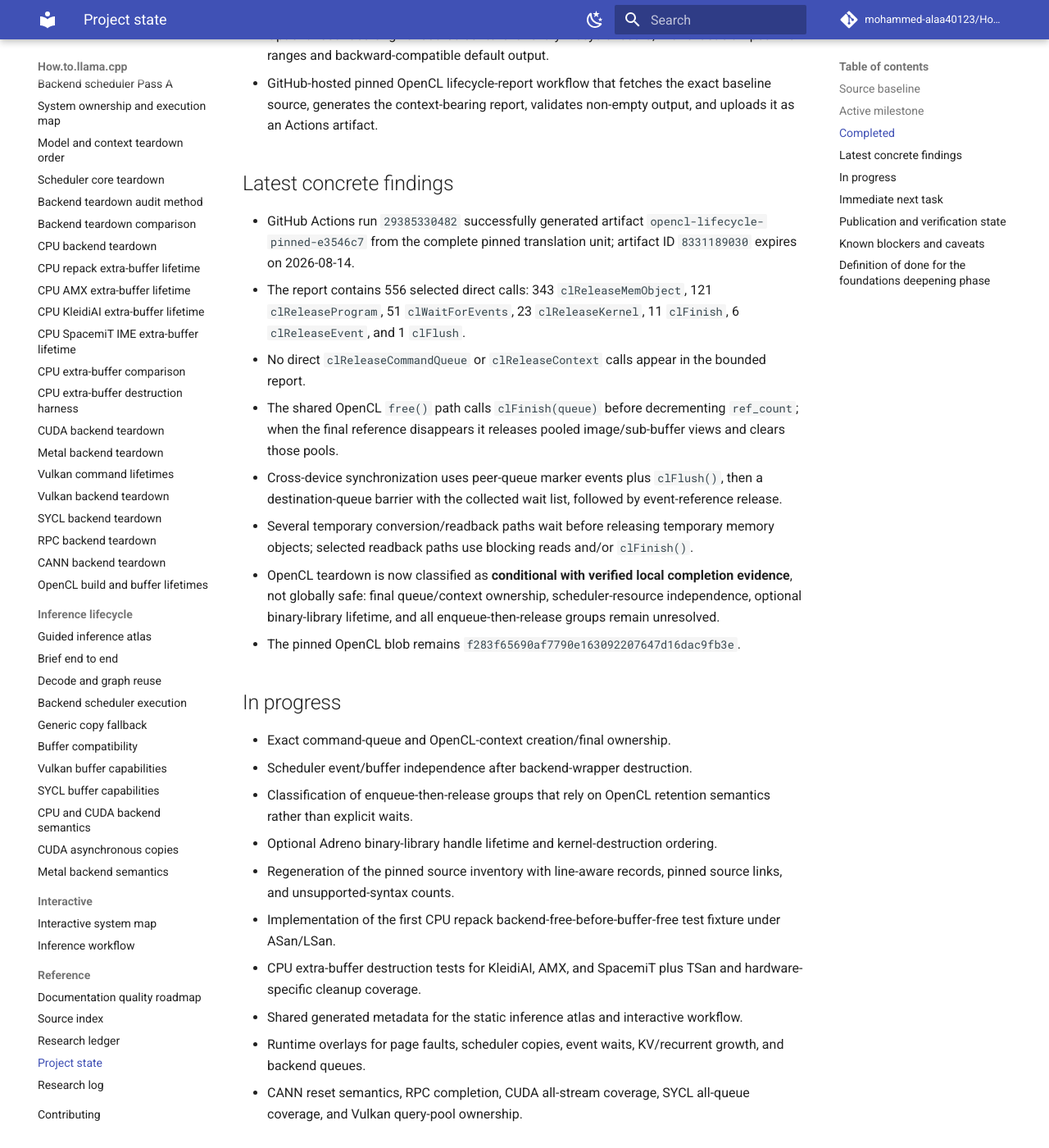
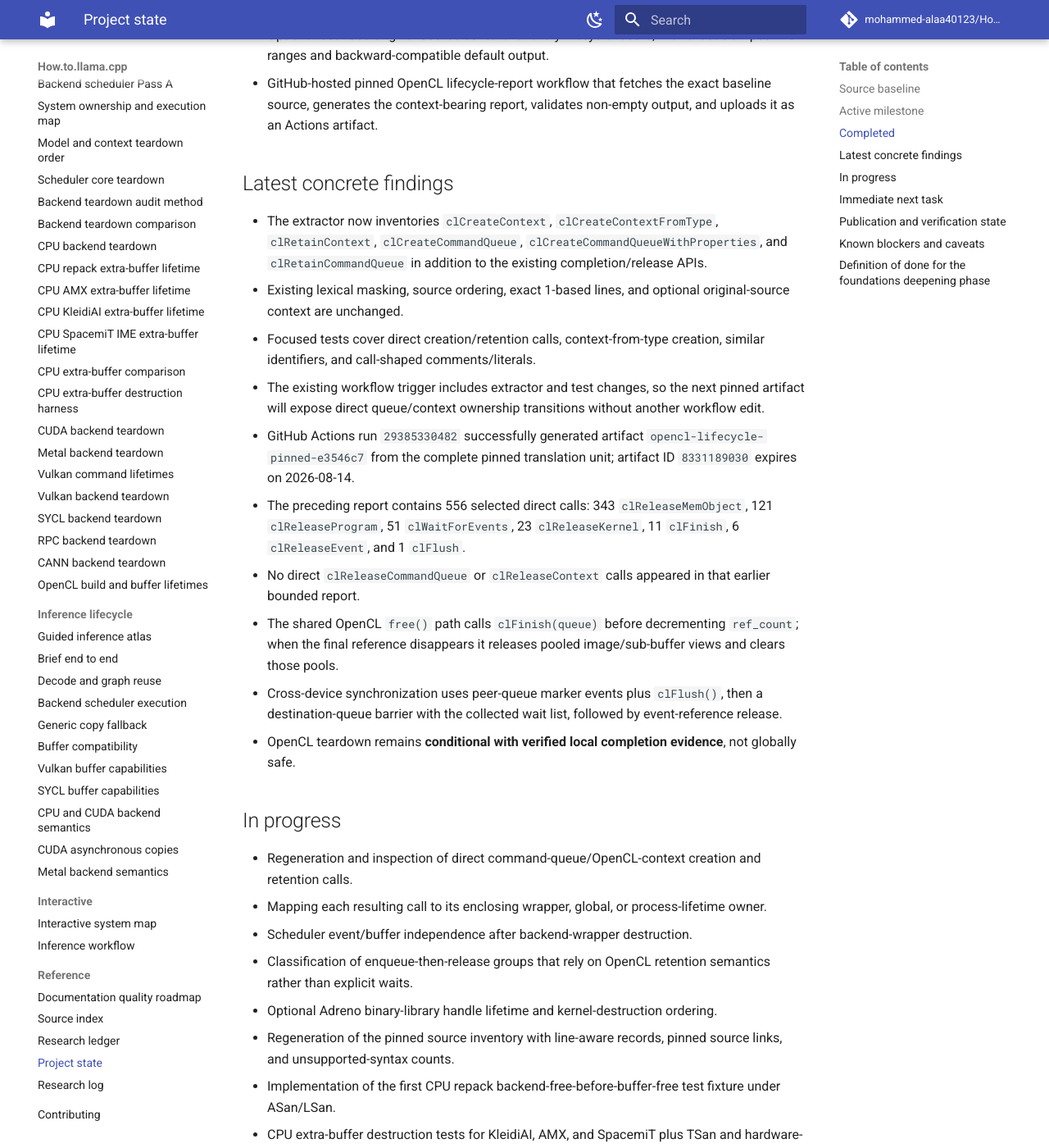
Before and after one commit to mohammed-alaa40123/How.to.llama.cpp, an MkDocs documentation site: the page built from docs/reference/project-state.md, in a window 1280 px wide and 1400 px high, scrolled down 1749 px. Shown: the whole window at 82% size. Built offline with MkDocs 1.6.1 and Material for MkDocs 9.7.7, drawn with Linux system fonts in a browser that asks for light colours; comment, search, counter and statistics services are not loaded; some of the changed text lies outside the part shown.

Commit message:
docs: update state for OpenCL ownership-call inventory

````diff
--- a/docs/reference/project-state.md
+++ b/docs/reference/project-state.md
@@ -34,7 +34,7 @@ Read this file after the root README on every run. It is the compact checkpoint
 - Python unit tests split into source-index, boundary, unsupported-syntax, function-try-block, OpenCL lifecycle, and interactive-link suites, followed by a full discovery guard.
 - Source-index exact-line support for attributes, trailing returns, bounded constraints, operators, qualified special members, parenthesized initializer lists, and delegating constructors.
 - Negative boundary tests plus bounded telemetry for braced/multiline constructor initializers and constructor function-try-blocks.
-- Bounded OpenCL lifecycle-call extractor for completion/wait and queue/context/program/kernel/event/buffer release calls.
+- Bounded OpenCL lifecycle-call extractor for direct queue/context creation and retention plus completion/wait and queue/context/program/kernel/event/buffer releases.
 - C/C++ comment and quoted-literal masking for lifecycle extraction while preserving exact source offsets and line numbers.
 - Function-try initializer-line guard preventing `try : member(...) {` from becoming a false ordinary-function symbol.
 - Optional bounded original-source context for every lifecycle record, with exact clamped line ranges and backward-compatible default output.
@@ -42,18 +42,21 @@ Read this file after the root README on every run. It is the compact checkpoint
 
 ## Latest concrete findings
 
+- The extractor now inventories `clCreateContext`, `clCreateContextFromType`, `clRetainContext`, `clCreateCommandQueue`, `clCreateCommandQueueWithProperties`, and `clRetainCommandQueue` in addition to the existing completion/release APIs.
+- Existing lexical masking, source ordering, exact 1-based lines, and optional original-source context are unchanged.
+- Focused tests cover direct creation/retention calls, context-from-type creation, similar identifiers, and call-shaped comments/literals.
+- The existing workflow trigger includes extractor and test changes, so the next pinned artifact will expose direct queue/context ownership transitions without another workflow edit.
 - GitHub Actions run `29385330482` successfully generated artifact `opencl-lifecycle-pinned-e3546c7` from the complete pinned translation unit; artifact ID `8331189030` expires on 2026-08-14.
-- The report contains 556 selected direct calls: 343 `clReleaseMemObject`, 121 `clReleaseProgram`, 51 `clWaitForEvents`, 23 `clReleaseKernel`, 11 `clFinish`, 6 `clReleaseEvent`, and 1 `clFlush`.
-- No direct `clReleaseCommandQueue` or `clReleaseContext` calls appear in the bounded report.
+- The preceding report contains 556 selected direct calls: 343 `clReleaseMemObject`, 121 `clReleaseProgram`, 51 `clWaitForEvents`, 23 `clReleaseKernel`, 11 `clFinish`, 6 `clReleaseEvent`, and 1 `clFlush`.
+- No direct `clReleaseCommandQueue` or `clReleaseContext` calls appeared in that earlier bounded report.
 - The shared OpenCL `free()` path calls `clFinish(queue)` before decrementing `ref_count`; when the final reference disappears it releases pooled image/sub-buffer views and clears those pools.
 - Cross-device synchronization uses peer-queue marker events plus `clFlush()`, then a destination-queue barrier with the collected wait list, followed by event-reference release.
-- Several temporary conversion/readback paths wait before releasing temporary memory objects; selected readback paths use blocking reads and/or `clFinish()`.
-- OpenCL teardown is now classified as **conditional with verified local completion evidence**, not globally safe: final queue/context ownership, scheduler-resource independence, optional binary-library lifetime, and all enqueue-then-release groups remain unresolved.
-- The pinned OpenCL blob remains `f283f65690af7790e163092207647d16dac9fb3e`.
+- OpenCL teardown remains **conditional with verified local completion evidence**, not globally safe.
 
 ## In progress
 
-- Exact command-queue and OpenCL-context creation/final ownership.
+- Regeneration and inspection of direct command-queue/OpenCL-context creation and retention calls.
+- Mapping each resulting call to its enclosing wrapper, global, or process-lifetime owner.
 - Scheduler event/buffer independence after backend-wrapper destruction.
 - Classification of enqueue-then-release groups that rely on OpenCL retention semantics rather than explicit waits.
 - Optional Adreno binary-library handle lifetime and kernel-destruction ordering.
@@ -67,8 +70,8 @@ Read this file after the root README on every run. It is the compact checkpoint
 ## Immediate next task
 
 ```text
-Locate OpenCL queue/context creation and final owner
-  → inspect wrapper/global/process lifetime
+Inspect regenerated pinned OpenCL ownership calls
+  → map direct create/retain sites to enclosing owners
   → verify scheduler buffer/event deleter independence
   → update backend teardown comparison matrix
 ```
@@ -78,19 +81,19 @@ If that path is blocked, implement the admitted CPU repack `MUL_MAT` fixture wit
 ## Publication and verification state
 
 - Work is published in PR #1 from branch `automation/backend-teardown-audit-method`.
-- Added detailed note `logs/research/2026-07-15/0649-opencl-lifecycle-first-pass.md`.
+- Added detailed note `logs/research/2026-07-15/0752-opencl-ownership-call-inventory.md`.
 - Preceding Documentation CI run `29385330547` completed successfully.
-- Pinned lifecycle-report run `29385330482` completed successfully and its artifact was inspected.
-- Commit-scoped workflows for the new documentation head must be checked before the next run closes.
+- Preceding pinned lifecycle-report run `29385330482` completed successfully and its artifact was inspected.
+- Commit-scoped Documentation CI and pinned lifecycle-report workflows for this increment must be checked before the run closes.
 - Full local checkout validation remains unavailable because direct GitHub DNS resolution is blocked in this runtime.
 - Public Pages verification remains blocked for branch-only content until PR #1 merges.
 
 ## Known blockers and caveats
 
-- **Queue/context ownership blocker:** the bounded direct-call report contains no `clReleaseCommandQueue()` or `clReleaseContext()` call, so final ownership must be resolved from creation sites, wrappers, globals, or process-lifetime design rather than inferred from absence.
+- **Queue/context ownership blocker:** the earlier direct-call report contained no `clReleaseCommandQueue()` or `clReleaseContext()` call; the regenerated report must now be checked for direct creation/retention before wrapper/global/process ownership is inferred.
 - **Local validation blocker:** direct cloning fails with `Could not resolve host: github.com`; GitHub-hosted Actions are the authoritative validation path for this branch.
 - **Pages verification blocker:** branch-added content cannot deploy until PR #1 merges; live response verification remains unavailable independently of strict-build success.
-- **Lifecycle-extractor caveat:** selected direct API calls and bounded context are navigation evidence only; ownership, error paths, macro wrappers, preprocessor-disabled code, raw strings, and semantic ordering still require human source review.
+- **Lifecycle-extractor caveat:** selected direct APIs and bounded context are navigation evidence only; wrapper constructors, ownership, error paths, macro wrappers, preprocessor-disabled code, raw strings, and semantic ordering still require human source review.
 - **Context-window caveat:** a local source window may omit the enclosing owner or completion guarantee; increase the radius or inspect the function when classification remains ambiguous.
 - **Source-index caveat:** same-line standard attributes, trailing-return definitions, bounded same-line constraints, bounded operators, qualified out-of-class special members, and bounded parenthesized member/delegating constructor initializer lists are recognized. Braced and multiline constructor initializers and constructor function-try-blocks remain intentionally omitted from navigation but are counted as bounded candidates.
 - **Telemetry caveat:** unsupported-syntax counts are prioritization signals, not parser-completeness metrics, and may undercount or overcount unusual C++ forms.
````
Also changed, not shown: other parts of docs/reference/project-state.md (+1 -1 lines).
